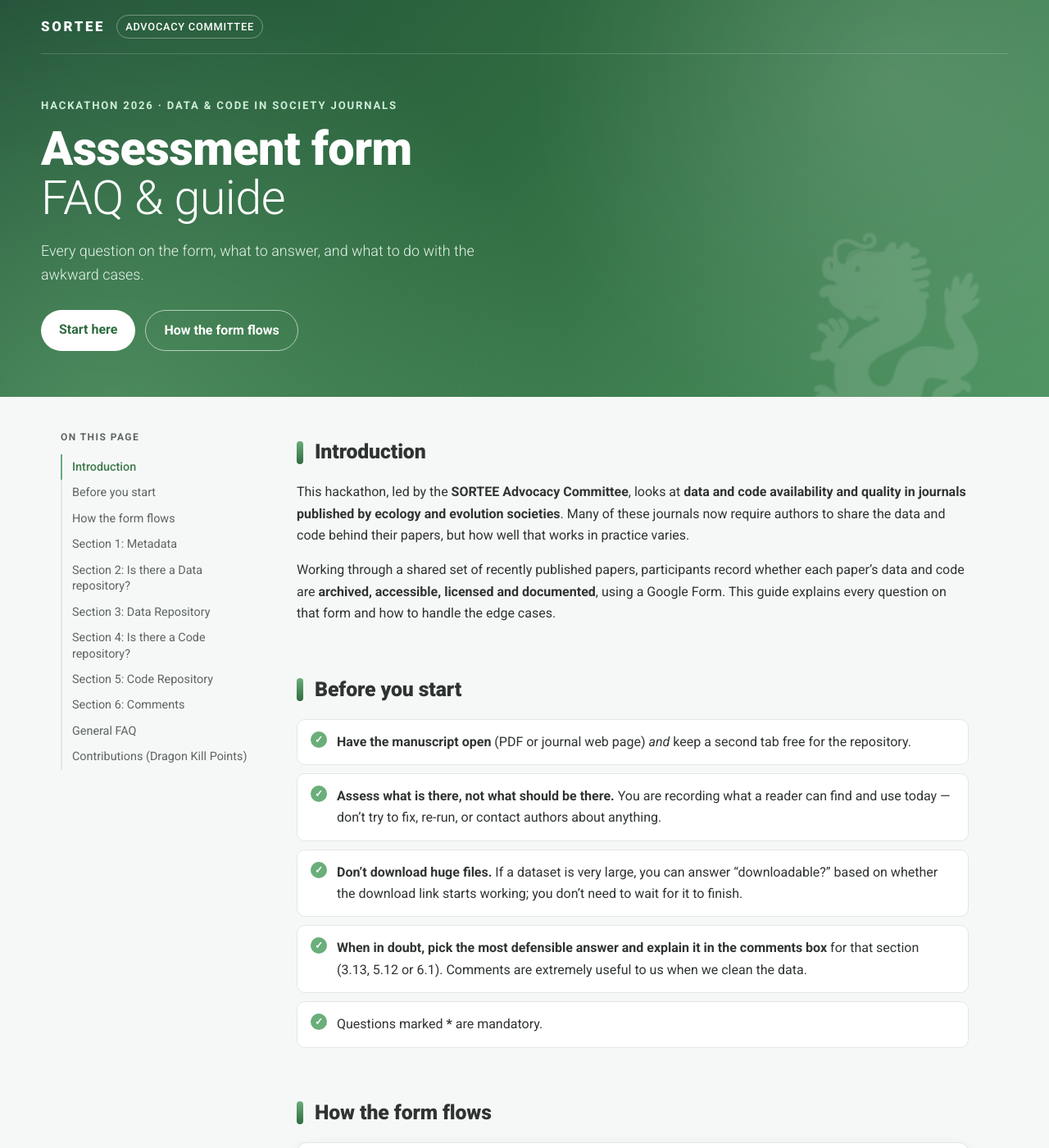
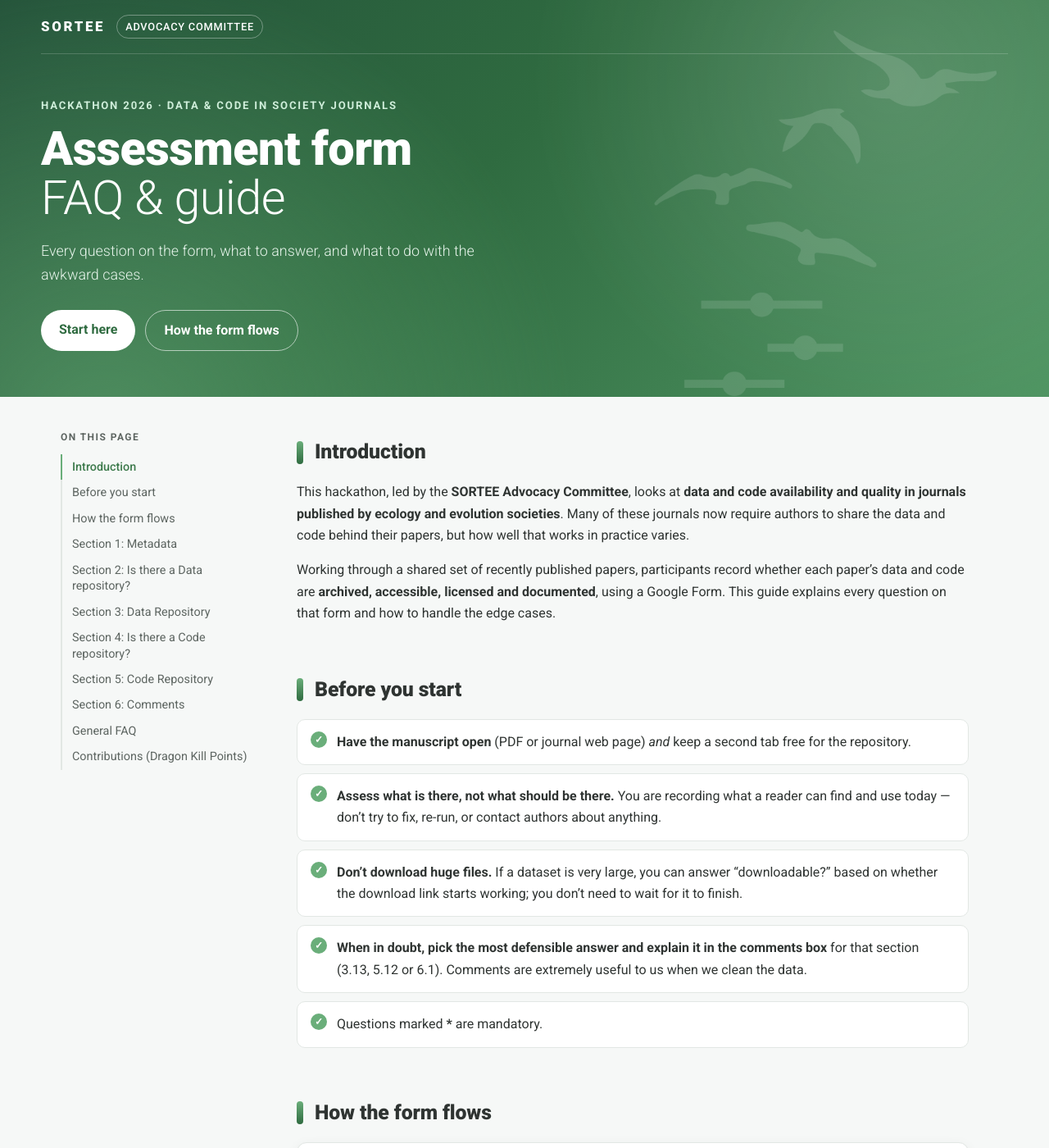
Before and after one commit to EIvimeyCook/Data-Code_Society, a Jekyll site: the page built from FAQ.md, in a window 1280 px wide and 1400 px high. Shown: the whole window at 82% size. Built offline with Jekyll 4.4.1, drawn with Linux system fonts in a browser that asks for light colours; our own code applies the rules of GitHub Pages for plain Markdown files.

Commit message:
edit bground

```diff
--- a/_layouts/default.html
+++ b/_layouts/default.html
@@ -29,7 +29,7 @@
         <a class="btn btn-ghost" href="#how-the-form-flows">How the form flows</a>
       </div>
     </div>
-    <span class="hero-mark" aria-hidden="true">🐉</span>
+    <img class="hero-mark" src="{{ '/assets/img/sortee-mark.png' | relative_url }}" alt="" aria-hidden="true">
   </header>
 
   <div class="shell">
--- a/assets/css/sortee-faq.css
+++ b/assets/css/sortee-faq.css
@@ -131,13 +131,14 @@ body {
 .btn-ghost { background: transparent; color: #fff; border: 1.5px solid rgba(255,255,255,.6); }
 .hero-mark {
   position: absolute;
-  right: 4%;
-  bottom: -30px;
-  font-size: 220px;
-  line-height: 1;
-  opacity: .12;
-  filter: grayscale(1) brightness(3);
+  right: 5%;
+  top: 50%;
+  transform: translateY(-46%);
+  height: 92%;
+  width: auto;
+  opacity: .13;
   pointer-events: none;
+  user-select: none;
 }
 
 /* ================= page shell ================= */
@@ -427,7 +428,7 @@ td:first-child { font-weight: 500; }
   body { font-size: 15.5px; }
   .hero { padding: 0 16px 40px; }
   .hero-body { padding-top: 36px; }
-  .hero-mark { font-size: 140px; right: -10px; }
+  .hero-mark { height: 62%; right: -24px; top: 58%; opacity: .08; }
   .shell { padding: 0 16px; }
   .card { padding: 18px 16px; }
   h2 { font-size: 1.3rem; margin-top: 48px; }
```
Also changed, not shown: README.md (+4 -2 lines), LICENSE-data.md, assets/img/sortee-mark.png (added).
